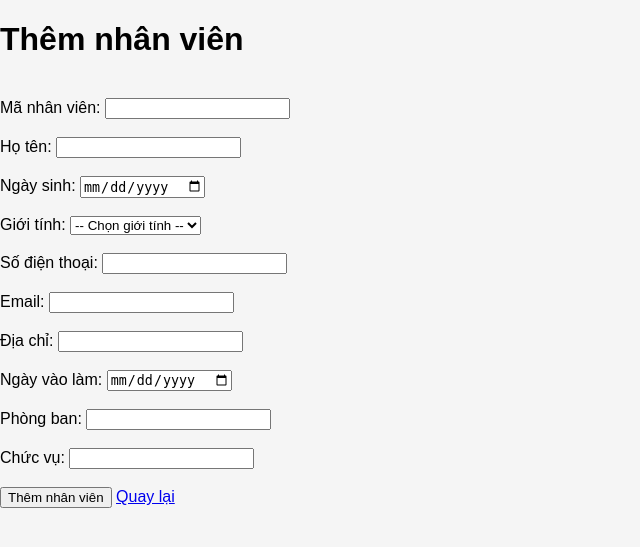
After one commit to thuhien06/DoAn1-QLNhanSu, a Flask app: page /nhanvien/them in a window 1280 px wide. The commit adds this page. Shown: the top 547 px of the page, without its empty margins (0-640 px from the left). Run offline with Flask 3, Linux system fonts and the light colour scheme.

Commit message:
Thêm chức năng thêm nhân viên,viêntheem file them.html

```diff
--- a/app.py
+++ b/app.py
@@ -1,5 +1,5 @@
 # Import Flask de tao ung dung web
-from flask import Flask, render_template
+from flask import Flask, render_template, request, redirect, url_for
 
 # Import load_dotenv de doc thong tin tu file .env
 from dotenv import load_dotenv
@@ -76,6 +76,51 @@ def danh_sach_nhan_vien():
     )
 
 
+# Hien thi form va xu ly them nhan vien
+@app.route("/nhanvien/them", methods=["GET", "POST"])
+def them_nhan_vien():
+
+    # Neu nguoi dung bam nut Them nhan vien
+    if request.method == "POST":
+
+        # Lay du lieu tu form
+        ma_nv = request.form["ma_nv"]
+        ho_ten = request.form["ho_ten"]
+        ngay_sinh = request.form["ngay_sinh"]
+        gioi_tinh = request.form["gioi_tinh"]
+        so_dien_thoai = request.form["so_dien_thoai"]
+        email = request.form["email"]
+        dia_chi = request.form["dia_chi"]
+        ngay_vao_lam = request.form["ngay_vao_lam"]
+        phong_ban = request.form["phong_ban"]
+        chuc_vu = request.form["chuc_vu"]
+
+        # Tao doi tuong nhan vien moi
+        nhan_vien = NhanVien(
+            ma_nv=ma_nv,
+            ho_ten=ho_ten,
+            ngay_sinh=ngay_sinh,
+            gioi_tinh=gioi_tinh,
+            so_dien_thoai=so_dien_thoai,
+            email=email,
+            dia_chi=dia_chi,
+            ngay_vao_lam=ngay_vao_lam,
+            phong_ban=phong_ban,
+            chuc_vu=chuc_vu
+        )
+
+        # Them nhan vien vao database
+        db.session.add(nhan_vien)
+
+        # Luu thay doi vao MySQL
+        db.session.commit()
+
+        # Them xong thi quay ve danh sach nhan vien
+        return redirect(url_for("danh_sach_nhan_vien"))
+
+    # Neu truy cap bang GET thi hien thi form
+    return render_template("nhanvien/them.html")
+
 # Tao cac bang trong database neu chua ton tai
 with app.app_context():
     db.create_all()
--- a/static/css/style.css
+++ b/static/css/style.css
@@ -28,3 +28,10 @@ h1 {
     border-radius: 8px;
     box-shadow: 0 2px 8px #ccc;
 }
+
+/* Khong gach chan lien ket */
+.menu-item {
+    text-decoration: none;
+    color: black;
+    cursor: pointer;
+}
--- a/templates/nhanvien/list.html
+++ b/templates/nhanvien/list.html
@@ -10,6 +10,10 @@
 <body>
 
     <h1>Danh sach nhan vien</h1>
+
+    <a href="{{ url_for('them_nhan_vien') }}">
+    <button>+ Thêm nhân viên</button>
+    </a>
 
     <table border="1">
         <thead>
--- /dev/null
+++ b/templates/nhanvien/them.html
@@ -0,0 +1,72 @@
+<!DOCTYPE html>
+<html lang="vi">
+
+<head>
+    <meta charset="UTF-8">
+    <title>Thêm nhân viên</title>
+
+    <link rel="stylesheet"
+          href="{{ url_for('static', filename='css/style.css') }}">
+</head>
+
+<body>
+
+    <h1>Thêm nhân viên</h1>
+
+    <form method="POST">
+
+        <label>Mã nhân viên:</label>
+        <input type="text" name="ma_nv" required>
+        <br><br>
+
+        <label>Họ tên:</label>
+        <input type="text" name="ho_ten" required>
+        <br><br>
+
+        <label>Ngày sinh:</label>
+        <input type="date" name="ngay_sinh">
+        <br><br>
+
+        <label>Giới tính:</label>
+        <select name="gioi_tinh">
+            <option value="">-- Chọn giới tính --</option>
+            <option value="Nam">Nam</option>
+            <option value="Nữ">Nữ</option>
+        </select>
+        <br><br>
+
+        <label>Số điện thoại:</label>
+        <input type="text" name="so_dien_thoai">
+        <br><br>
+
+        <label>Email:</label>
+        <input type="email" name="email">
+        <br><br>
+
+        <label>Địa chỉ:</label>
+        <input type="text" name="dia_chi">
+        <br><br>
+
+        <label>Ngày vào làm:</label>
+        <input type="date" name="ngay_vao_lam">
+        <br><br>
+
+        <label>Phòng ban:</label>
+        <input type="text" name="phong_ban">
+        <br><br>
+
+        <label>Chức vụ:</label>
+        <input type="text" name="chuc_vu">
+        <br><br>
+
+        <button type="submit">Thêm nhân viên</button>
+
+        <a href="{{ url_for('danh_sach_nhan_vien') }}">
+            Quay lại
+        </a>
+
+    </form>
+
+</body>
+
+</html>
```
Also changed, not shown: templates/index.html (+34 -6 lines).
